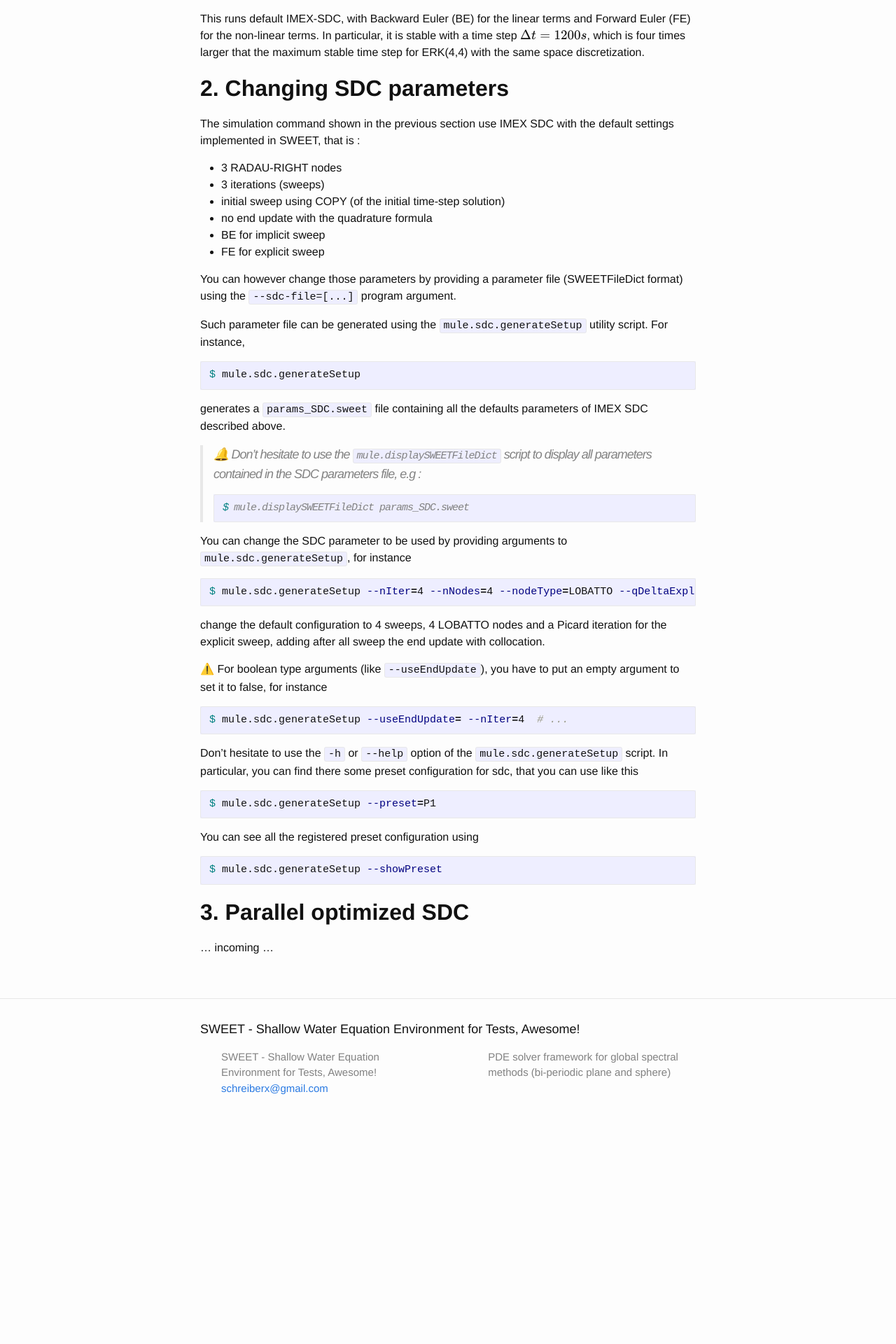
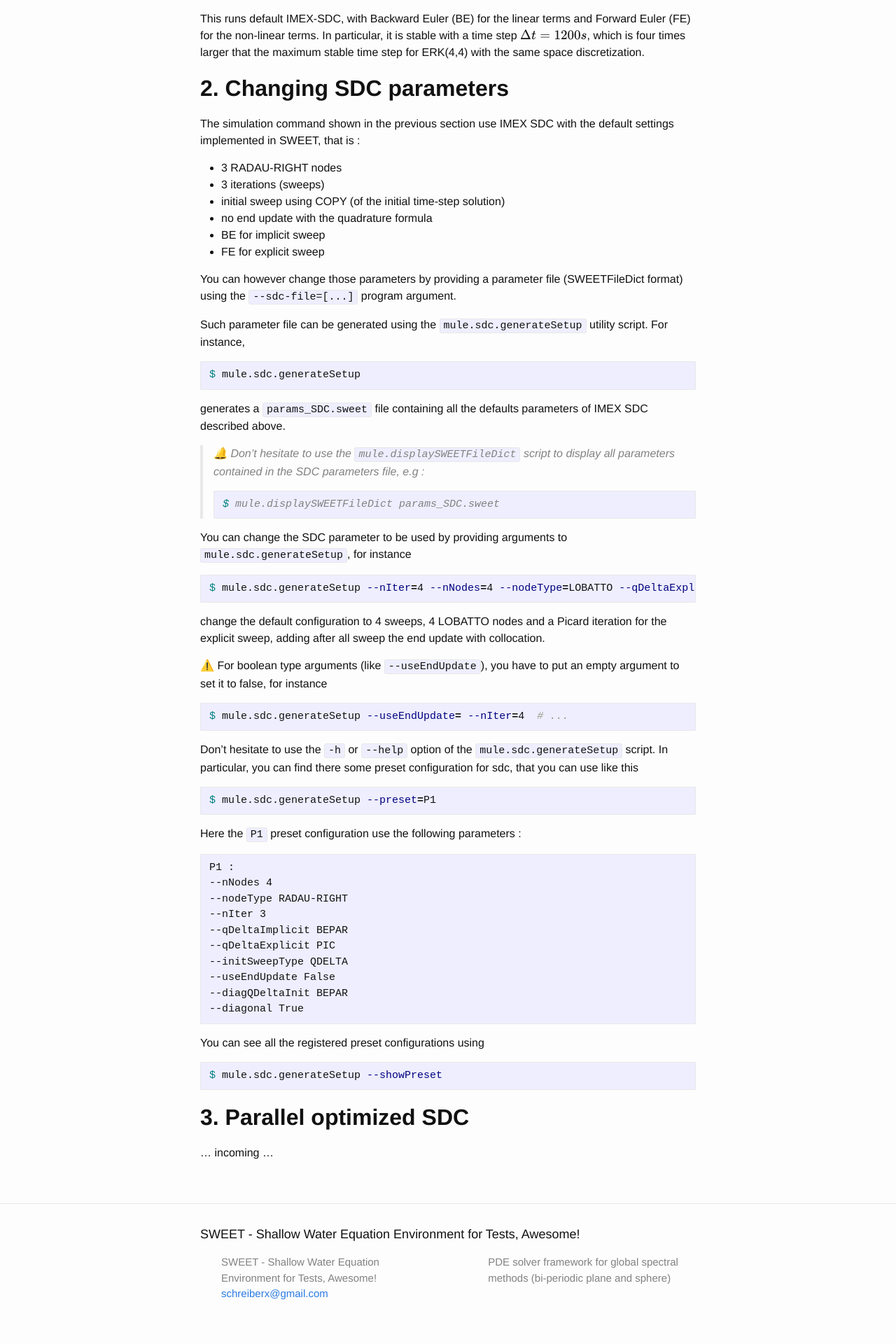
Before and after one commit to schreiberx/sweetsite, a Jekyll site: the page built from tutorials/advanced/imex_sdc_swe_sphere.md, in a window 1280 px wide. Shown: the part 1278-3198 px from the top of the page at 70% size. Built offline with Jekyll 4.4.1, drawn with Linux system fonts in a browser that asks for light colours; emoji names are drawn with the system emoji font; formulas are drawn with MathJax 3; before the commit the page ends 2904 px from its top, so only the background shows below that.

Commit message:
TL: some minor modifications

````diff
--- a/_sass/_base.scss
+++ b/_sass/_base.scss
@@ -113,8 +113,7 @@ blockquote {
     color: $grey-color;
     border-left: 4px solid $grey-color-light;
     padding-left: calc($spacing-unit / 2);
-    font-size: 18px;
-    letter-spacing: -1px;
+    font-size: 16px;
     font-style: italic;
 
     > :last-child {
--- a/tutorials/advanced/imex_sdc_swe_sphere.md
+++ b/tutorials/advanced/imex_sdc_swe_sphere.md
@@ -103,7 +103,21 @@ In particular, you can find there some preset configuration for sdc, that you ca
 $ mule.sdc.generateSetup --preset=P1
 ```
 
-You can see all the registered preset configuration using
+Here the `P1` preset configuration use the following parameters :
+```
+P1 :
+--nNodes 4
+--nodeType RADAU-RIGHT
+--nIter 3
+--qDeltaImplicit BEPAR
+--qDeltaExplicit PIC
+--initSweepType QDELTA
+--useEndUpdate False
+--diagQDeltaInit BEPAR
+--diagonal True
+```
+
+You can see all the registered preset configurations using
 
 ```bash
 $ mule.sdc.generateSetup --showPreset
````
